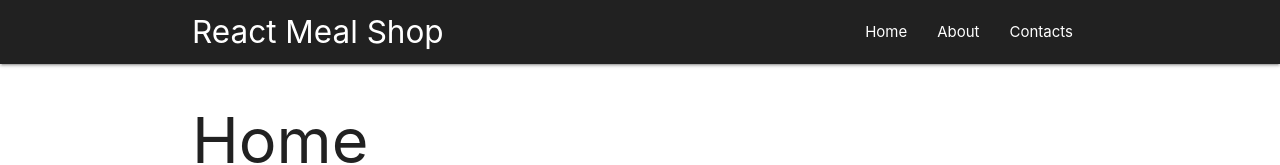
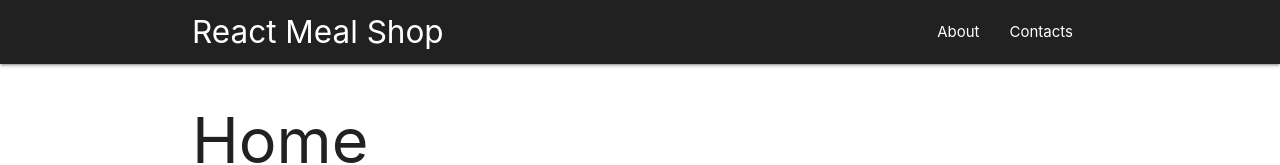
Before and after one commit to kondzerau-ivan/react-meal-shop, a React (Vite) app: page / in a window 1280 px wide. Shown: the top 165 px of the page. Built offline with nearby package versions, Linux system fonts and the light colour scheme.

Commit message:
Add Link Component from React Router

```diff
--- a/index.html
+++ b/index.html
@@ -2,7 +2,7 @@
 <html lang="en">
   <head>
     <meta charset="UTF-8" />
-    <link rel="icon" type="image/svg+xml" href="/vite.svg" />
+    <!-- <link rel="icon" type="image/svg+xml" href="/vite.svg" /> -->
     <meta name="viewport" content="width=device-width, initial-scale=1.0" />
     <title>React Meal Shop</title>
     <link rel="stylesheet" href="https://cdnjs.cloudflare.com/ajax/libs/materialize/1.0.0/css/materialize.min.css">
--- a/src/App.jsx
+++ b/src/App.jsx
@@ -12,18 +12,18 @@
 function App() {
   return (
     <>
-      <Header />
-      <main className="container content">
-        <Router>
+      <Router>
+        <Header />
+        <main className="container content">
           <Switch>
             <Route exact path="/" component={Home} />
             <Route path="/about" component={About} />
             <Route path="/contacts" component={Contacts} />
             <Route component={NotFound} />
           </Switch>
-        </Router>
-      </main>
-      <Footer />
+        </main>
+        <Footer />
+      </Router>
     </>
   );
 }
--- a/src/components/Header.jsx
+++ b/src/components/Header.jsx
@@ -1,22 +1,21 @@
+import { Link } from "react-router-dom";
+
 export default function Header() {
   return (
     <header>
       <nav className="grey darken-4">
         <div className="container">
           <div className="nav-wrapper">
-            <a href="/" className="brand-logo">
+            <Link to="/" className="brand-logo">
               React Meal Shop
-            </a>
+            </Link>
           </div>
           <ul id="nav-mobile" className="right hide-on-med-and-down">
             <li>
-              <a href="/">Home</a>
+              <Link to="/about">About</Link>
             </li>
             <li>
-              <a href="/about">About</a>
-            </li>
-            <li>
-              <a href="/contacts">Contacts</a>
+              <Link to="/contacts">Contacts</Link>
             </li>
           </ul>
         </div>
```
